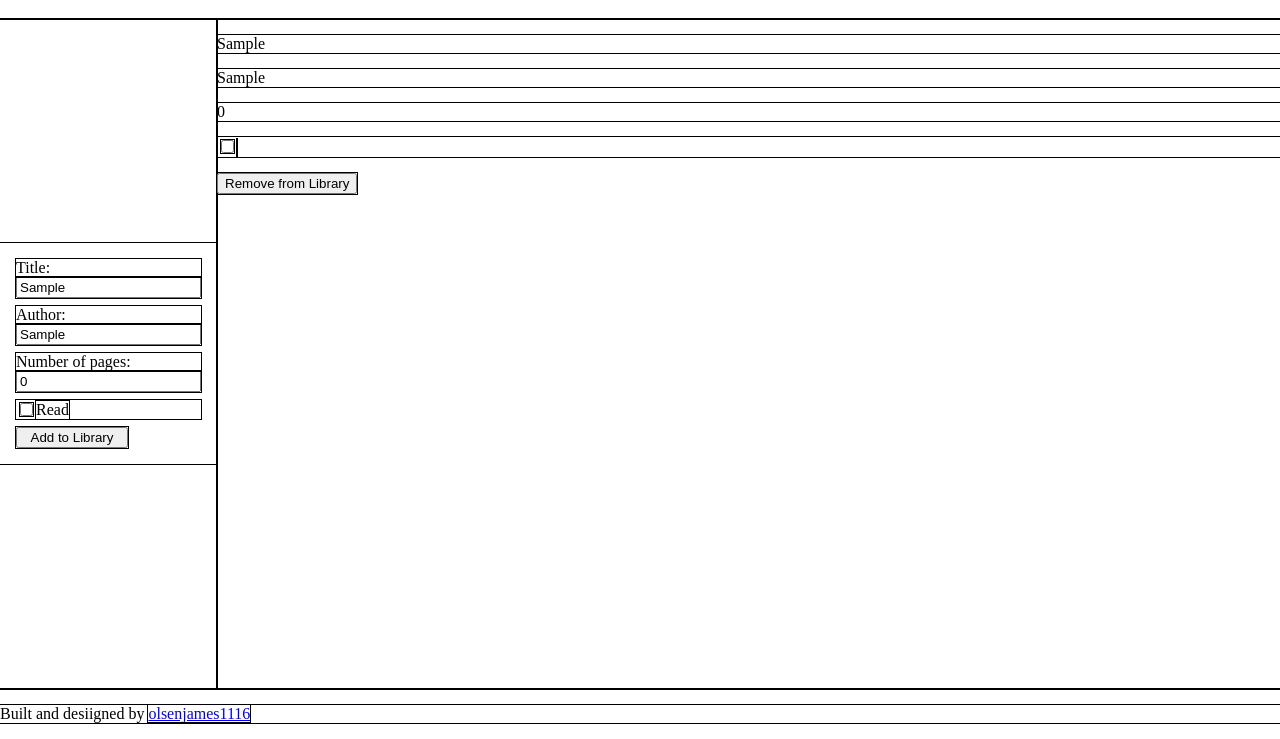
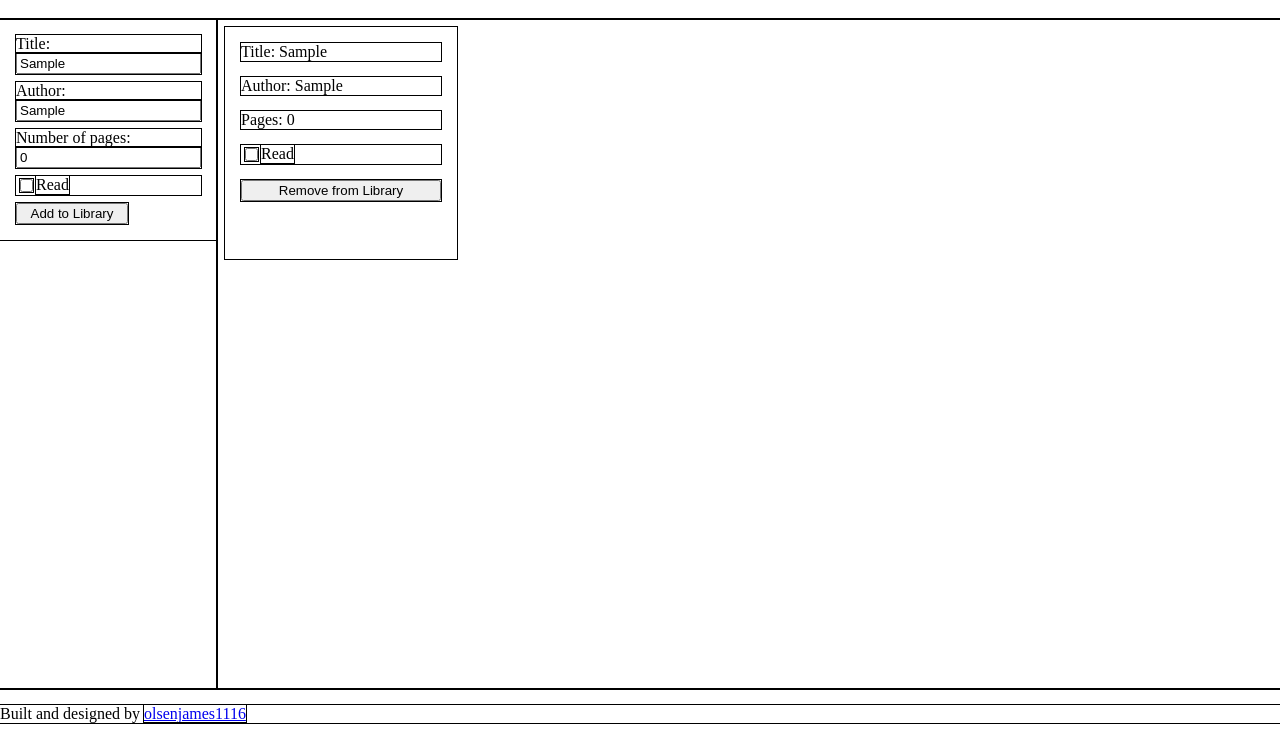
Before and after one commit to olsenjames1116/library, a website: page index.html in a window 1280 px wide. Both pictures are taken after typing "Sample", "Sample" into the empty fields and a click on the button "Add to Library". Shown: the part 61-800 px from the top of the page. Drawn offline with Linux system fonts and the light colour scheme.

Commit message:
Format cards display

```diff
--- a/index.html
+++ b/index.html
@@ -36,7 +36,7 @@
         <div class="mainContent">
         </div>
         <div class="footer">
-            <p>Built and desiigned by <a href="https://github.com/olsenjames1116">olsenjames1116</a></p>
+            <p>Built and designed by <a href="https://github.com/olsenjames1116">olsenjames1116</a></p>
         </div>
     </body>
 </html>
--- a/javascript.js
+++ b/javascript.js
@@ -34,22 +34,33 @@ function removeBook(book) {
 function createCard(book) {
     // Create and display element for book title
     const cardElement = document.createElement('div.card');
+    cardElement.setAttribute(
+        'style',
+        'height: 200px; width: 200px; padding: 1rem; display: flex; flex-direction: column; gap: 1rem;'
+    );
     const cardTitle = document.createElement('p');
-    cardTitle.textContent = book.title;
+    cardTitle.setAttribute('style', 'margin: 0;');
+    cardTitle.textContent = `Title: ${book.title}`;
     cardElement.appendChild(cardTitle);
 
     // Create and display element for book auhor
     const cardAuthor = document.createElement('p');
-    cardAuthor.textContent = book.author;
+    cardAuthor.setAttribute('style', 'margin: 0;');
+    cardAuthor.textContent = `Author: ${book.author}`;
     cardElement.appendChild(cardAuthor);
 
     // Create and display element for number of pages in book
     const cardPages = document.createElement('p');
-    cardPages.textContent = book.pages;
+    cardPages.setAttribute('style', 'margin: 0;');
+    cardPages.textContent = `Pages: ${book.pages}`;
     cardElement.appendChild(cardPages);
 
     // Create and display element for whether or not the user has read the book
     const cardRead = document.createElement('p');
+    cardRead.setAttribute(
+        'style',
+        'margin: 0; display: flex; align-items: center;'
+    );
     const cardCheckbox = document.createElement('input');
     // Listen for user's check of read checkbox
     cardCheckbox.addEventListener('change', (event) =>
@@ -59,6 +70,7 @@ function createCard(book) {
     cardCheckbox.setAttribute('id', 'read');
     cardCheckbox.setAttribute('name', 'read');
     const cardLabel = document.createElement('label');
+    cardLabel.textContent = 'Read';
     // If user has checked read box, display a check mark
     cardLabel.setAttribute('for', 'read');
     if (book.read === 'true' || book.read === true) {
--- a/style.css
+++ b/style.css
@@ -16,8 +16,6 @@ div.header{
 
 div.sideBar{
     grid-area: 2 / 1 / 3 / 2;
-    display: flex;
-    align-items: center;
 }
 
 form{
@@ -42,6 +40,19 @@ form>button{
 
 div.mainContent{
     grid-area: 2 / 2 / 3 / 3;
+    padding: 0.5rem;
+    display: grid;
+    grid-template-columns: repeat(auto-fit, minmax(200px, 1fr));
+    gap: 0.5rem;
+}
+
+div.card{
+    display: flex;
+    flex-direction: column;
+}
+
+div.card>p{
+    margin: 0;
 }
 
 div.footer{
```
